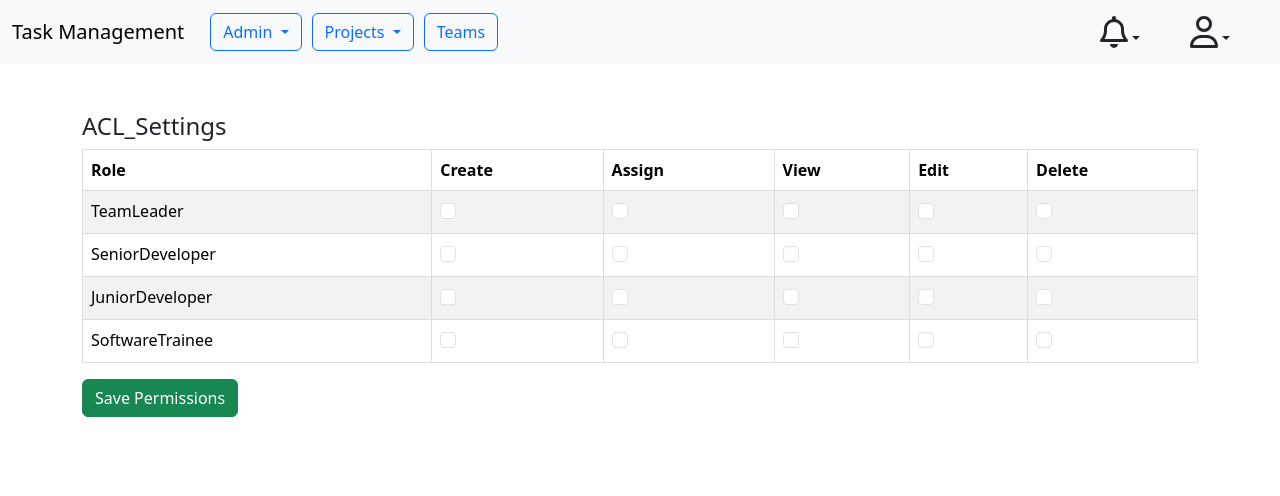
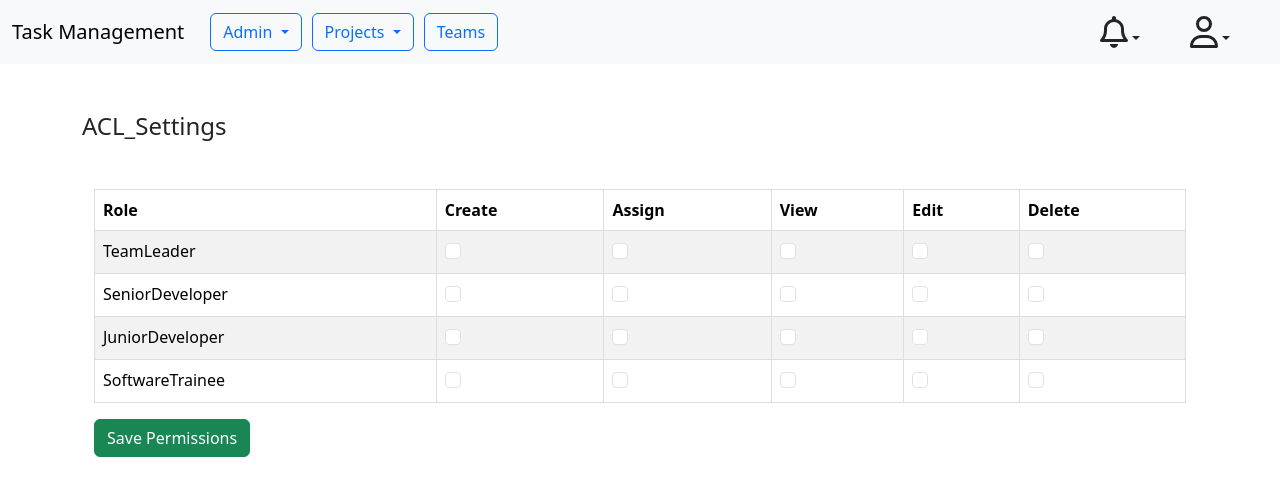
Before and after one commit to BRINTHALINGAM/TaskManagement, an Angular app: page /acl in a window 1280 px wide. Shown: the top 496 px of the page. Built offline with nearby package versions, Linux system fonts and the light colour scheme.

Commit message:
acl modified

```diff
--- a/src/app/acl-settings/acl-settings.component.html
+++ b/src/app/acl-settings/acl-settings.component.html
@@ -3,6 +3,7 @@
   </div>
   <div class="container mt-5">
     <h4>ACL_Settings</h4>
+    <div class="container mt-5">
   <table class="table table-striped">
     <thead>
       <tr>
@@ -27,4 +28,5 @@
     </tbody>
   </table>
   <button class="btn btn-success" (click)="saveRolePermissions()">Save Permissions</button>
+    </div>
   </div>
--- a/src/app/loginactivity/loginactivity.component.html
+++ b/src/app/loginactivity/loginactivity.component.html
@@ -61,4 +61,5 @@
             </tr>
         </tbody>
     </table>
+    </div>
 </div>
```
